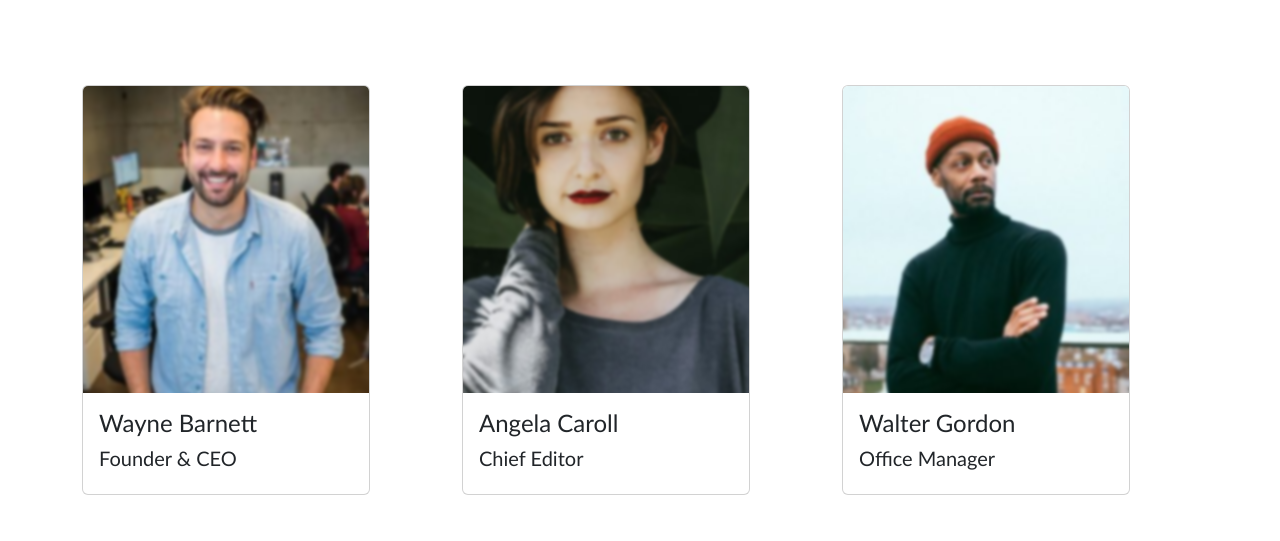
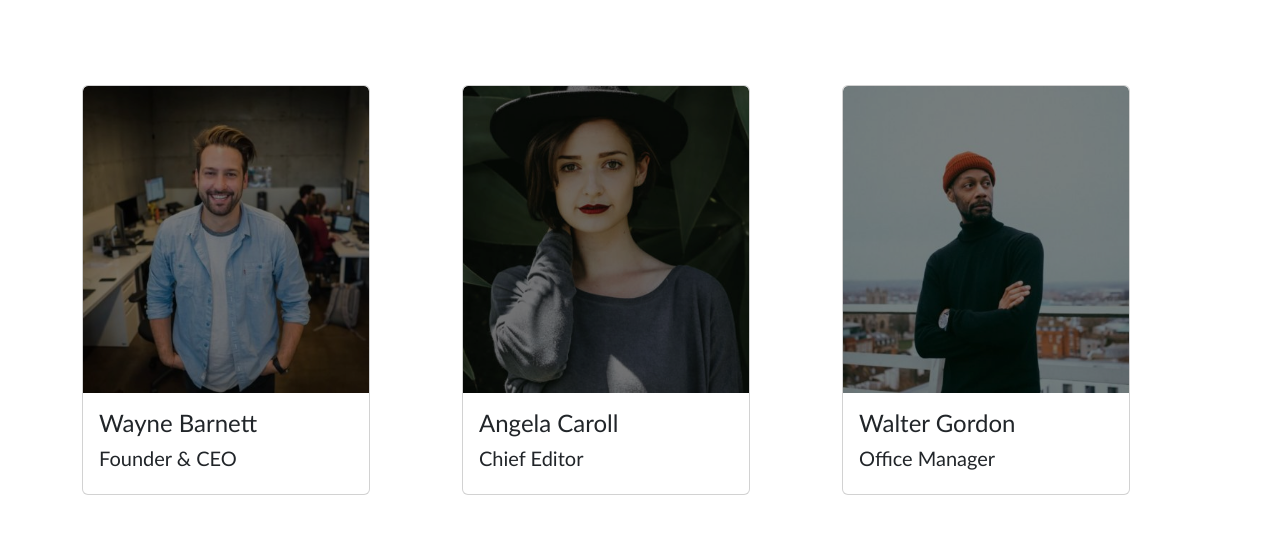
Before and after one commit to FilippoToffoletto/js-our-team, a plain HTML site: page Milestone 3/index.html in a window 1280 px wide. Shown: the part 179-720 px from the top of the page. Drawn offline with nearby package versions, Linux system fonts and the light colour scheme.

Commit message:
[add]card style

```diff
--- a/Milestone 3/css/style.css
+++ b/Milestone 3/css/style.css
@@ -2,13 +2,11 @@
 Utilizzando i dati forniti, creare un array di oggetti per rappresentare i membri del team.
 Ogni membro è caratterizzato dalle seguenti informazioni: nome, ruolo e foto.
 
-**MILESTONE 3:**
-Stampare delle card formattate contenete immagini e testo (La grafica fornita è solo un esempio ma sentitevi liberi di impaginare come preferite)
 **BONUS:**
 Aggiungere degli aggettivi (più di uno) che identifichino ogni persona e stamparli nella card
+
 **Consigli del giorno:**
 Ragioniamo come sempre a step.
-Prima la logica in italiano e poi traduciamo in codice.
  */
 
 body{
@@ -16,11 +14,11 @@ body{
 }
 
 .card-img-top{
-    transition: transform 1s, filter 2s ease-in-out;
-    filter: blur(1px);
-    transform: scale(1.4);
+    transition: transform 2s, filter 1.5s ease-in-out;
+    transform-origin: center center;
+    filter: brightness(50%);
 }
 .card-img-top:hover{
-    filter: blur(0);
-    transform: scale(1);
+    filter: brightness(100%);
+    transform: scale(1.2);
 }
```
Also changed, not shown: Milestone 3/js/script.js (+8 -0 lines).
